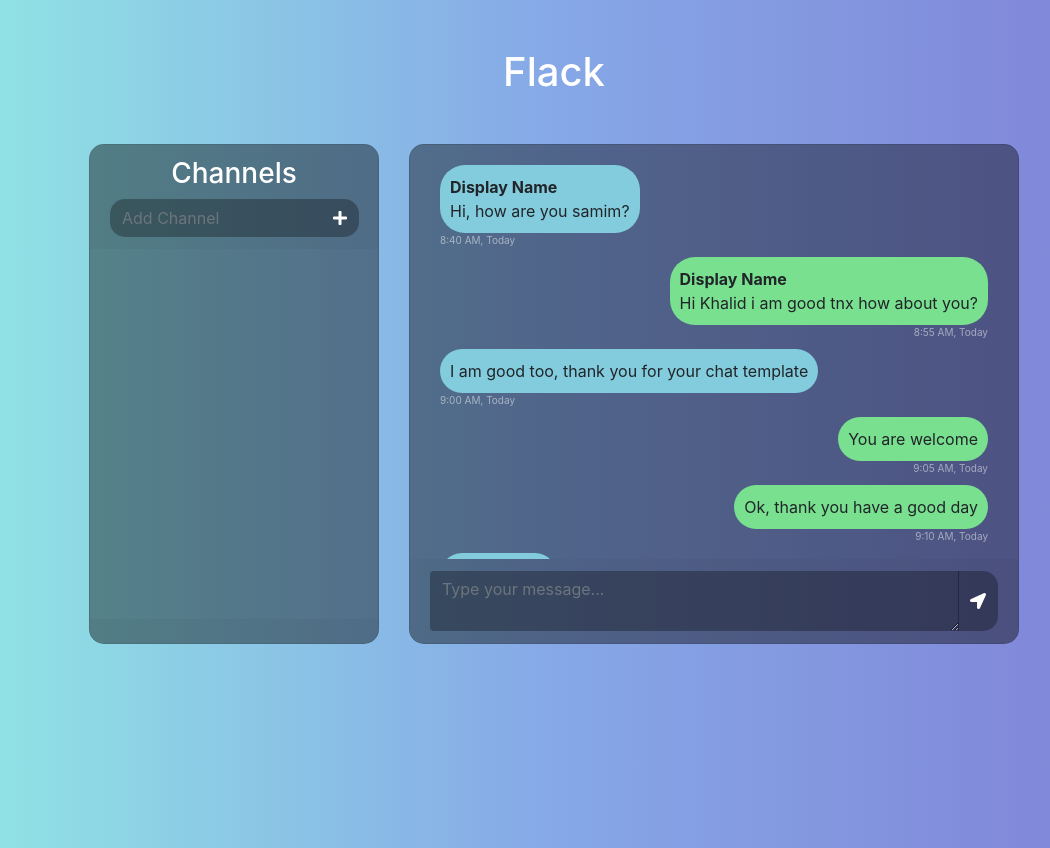
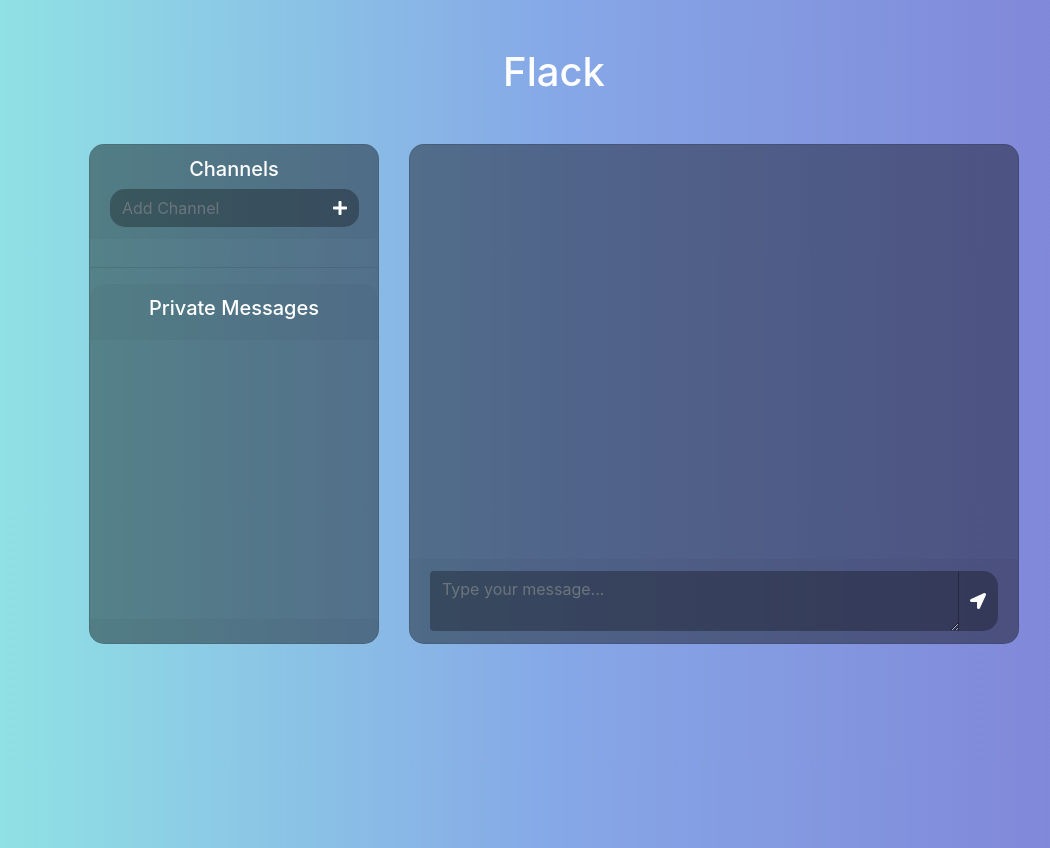
Before and after one commit to victor-teh/Flack, a Flask app: page / in a window 1280 px wide. Shown: the whole page, without its empty margins (86-1136 px from the left). Run offline with Flask 2, Linux system fonts and the light colour scheme; some libraries are stand-ins or nearby versions.

Commit message:
private message in progress

```diff
--- a/static/index.js
+++ b/static/index.js
@@ -143,7 +143,7 @@ $(function () {
             appendChannel(data['channel']);
             $('#channelList li:last').addClass('active');
             $('#channelList li:last').click();
-            // inRoom = true;
+            inRoom = true;
             var removeHash = $('#channelList li:last').text().slice(1);
             localStorage.setItem('activeChannel', removeHash);
             $('#channelList').scrollTop(500000);
@@ -165,8 +165,8 @@ $(function () {
     socket.on('joined', data => {
         loadMessages(data);
         $('#messageInput').focus();
-        $('.text-danger').on('click', function () {
-            chooseUser($(this).text());
+        $('.text-info').on('click', function () {
+            // chooseUser($(this).text());
         });
     });
 
@@ -180,19 +180,97 @@ $(function () {
             loadMessages(data);
         }
 
-        $('.text-danger').on('click', function () {
-            chooseUser($(this).text());
+        $('.text-info').on('click', function () {
+            // chooseUser($(this).text());
         });
     });
 
     socket.on('announce to room', data => {
         loadMessages(data);
-        $('.text-danger').on('click', function () {
-            chooseUser($(this).text());
+        $('.text-info').on('click', function () {
+            // chooseUser($(this).text());
         });
     });
+    socket.on('private room', data => {
+        const li = document.createElement('li');
+        const div = document.createElement('div');
+        const div2 = document.createElement('div');
+        const span = document.createElement('span');
+        div.className = 'd-flex bd-highlight'
+        div2.className = 'user_info'
+        li.append(div);
+        div.append(div2);
+        div2.append(span);
 
-})
+        if (data["sender"] == localStorage.getItem('username')) {
+            privateWindow = true;
+            inRoom = false;
+            $('#channelList .active').removeClass('active');
+            li.addClass('active');
+            localStorage.setItem('activeMessage', data['receiver']);
+            loadPrivateMessages(data, data['receiver']);
+            var receiverExist = false;
+            $("#inbox > span").each(function () {
+                if ($(this).text().search(data['receiver']) > -1) {
+                    receiverExist = true;
+                }
+            });
+            if (!receiverExist) {
+                span.innerHTML = data['receiver'];
+                $('#inbox').append(li);
+            }
+        } else {
+            //if private window open
+            if (privateWindow) {
+                if (localStorage.getItem('activeMessage') == data['sender']) {
+                    loadPrivateMessages(data, data['sender']);
+                } else {
+                    var senderExist = false;
+                    $("#inbox > span").each(function () {
+                        if ($(this).text().search(data['sender']) > -1) {
+                            $(this).html(data['sender']);
+                            $(this).addClass('bg-info');
+                            senderExist = true;
+                        }
+                    });
+                    if (!senderExist) {
+                        span.innerHTML = data['sender'];
+                        div.className = 'fd-flex bd-highlight bg-info';
+                        $('#inbox').append(li);
+                    }
+                }
+            } else {
+                var senderExist = false;
+                $("#inbox > span").each(function () {
+                    if ($(this).text().search(data['sender']) > -1) {
+                        $(this).html(data['sender']);
+                        $(this).addClass('bg-info');
+                        senderExist = true;
+                    }
+                });
+                if (!senderExist) {
+                    span.innerHTML = data['sender'];
+                    div.className = 'd-flex bd-highlight bg-info';
+                    $('#inbox').append(li);
+                }
+            }
+        }
+        $('#inbox li').on('click', function () {
+            $('#messageInput').focus();
+            localStorage.setItem('activeMessage', $(this > span).text());
+            $(this > span).removeClass('bg-info');
+            loadPrivateMessages(data, $(this > span).text());
+            privateWindow = true;
+            const username = localStorage.getItem('username');
+            const time = new Date().toLocaleString();
+            activeChannel = localStorage.getItem('activeChannel');
+            if (activeChannel != "General" && inRoom) {
+                socket.emit('leave', { 'channel': activeChannel, 'mymessage': 'has left the room', 'username': username, 'time': time });
+            }
+            inRoom = false;
+            $('#channelList .active').removeClass('active');
+        });
+    });
     function loadChannels(data) {
         for (channel in data['channels']) {
             appendChannel(channel);
@@ -232,7 +310,7 @@ function loadMessages(data) {
             } else {
                 div.className = 'd-flex justify-content-start mb-4';
                 div2.className = 'msg_cotainer';
-            nameSpan.className = 'font-weight-bold text-danger';
+                nameSpan.className = 'font-weight-bold text-info pointer';
                 timeSpan.className = 'msg_time';
             }
 
@@ -248,7 +326,6 @@ function loadMessages(data) {
         }
     }
     function chooseUser(user) {
-    if (user != localStorage.getItem('username')) {
         const username = localStorage.getItem('username');
         const time = new Date().toLocaleString();
         activeChannel = localStorage.getItem('activeChannel');
@@ -259,8 +336,41 @@ function chooseUser(user) {
         if (activeChannel != "General") {
             socket.emit('leave', { 'channel': activeChannel, 'mymessage': 'has left the room', 'username': username, 'time': time });
         }
-    } else {
-
-    }
         $('#messageInput').focus();
     }
+    function loadPrivateMessages(data, otherUser) {
+        $('#messages').html("");
+        for (message in data['privateMessages'][localStorage.getItem('username')][otherUser]) {
+            const div = document.createElement('div');
+            const div2 = document.createElement('div');
+            const nameSpan = document.createElement('span');
+            const p = document.createElement('p');
+            const timeSpan = document.createElement('span');
+            nameSpan.innerHTML = data['privateMessages'][localStorage.getItem('username')][otherUser][message]['username']
+            p.innerHTML = data['privateMessages'][localStorage.getItem('username')][otherUser][message]['text']
+            timeSpan.innerHTML = data['privateMessages'][localStorage.getItem('username')][otherUser][message]['time'];
+
+            if (data['privateMessages'][localStorage.getItem('username')][otherUser][message]['username'] == localStorage.getItem('username')) {
+                div.className = 'd-flex justify-content-end mb-4';
+                div2.className = 'msg_cotainer_send';
+                nameSpan.className = 'font-weight-bold text-success';
+                timeSpan.className = 'msg_time_send';
+            } else {
+                div.className = 'd-flex justify-content-start mb-4';
+                div2.className = 'msg_cotainer';
+                nameSpan.className = 'font-weight-bold text-info pointer';
+                timeSpan.className = 'msg_time';
+            }
+
+            p.className = 'm-0';
+
+            $('#messages').append(div);
+            div.append(div2);
+            div2.append(nameSpan);
+            div2.append(p);
+            div2.append(timeSpan);
+
+            $('#messages').scrollTop(500000);
+        }
+    }
+})
--- a/static/styles.css
+++ b/static/styles.css
@@ -221,3 +221,7 @@ html {
         margin-bottom: 15px !important;
     }
 }
+
+.pointer {
+    cursor: pointer;
+}
--- a/templates/index.html
+++ b/templates/index.html
@@ -43,7 +43,7 @@
             <div class="col-md-4 col-xl-3 chat">
                 <div class="card mb-sm-3 mb-md-0 contacts_card">
                     <div class="card-header">
-                        <h3 class="text-center text-white">Channels</h3>
+                        <h5 class="text-center text-white">Channels</h5>
                         <div class="input-group">
                             <input type="text" placeholder="Add Channel" name="" class="form-control add_channel">
                             <div class="input-group-prepend">
@@ -56,6 +56,14 @@
                         <ui class="contacts" id="channelList">
                             <!--place for list of channels-->
                         </ui>
+                        <hr>
+                        <div class="card-header">
+                            <h5 class="text-center text-white">Private Messages</h5>
+                        </div>
+                        <ui class="contacts" id="inbox">
+                            <!--place for list of messages-->
+                        </ui>
+
                     </div>
                     <div class="card-footer"></div>
                 </div>
@@ -71,47 +79,7 @@
                         </div>
                     </div> -->
                     <div class="card-body msg_card_body" id="messages">
-                        <div class="d-flex justify-content-start mb-4">
-                            <div class="msg_cotainer">
-                                <span class="font-weight-bold">Display Name</span><br>
-                                <p class="m-0">
-
-                                    Hi, how are you samim?
-                                </p>
-                                <span class="msg_time">8:40 AM, Today</span>
-                            </div>
-                        </div>
-                        <div class="d-flex justify-content-end mb-4">
-                            <div class="msg_cotainer_send">
-                                <span class="font-weight-bold">Display Name</span><br>
-                                Hi Khalid i am good tnx how about you?
-                                <span class="msg_time_send">8:55 AM, Today</span>
-                            </div>
-                        </div>
-                        <div class="d-flex justify-content-start mb-4">
-                            <div class="msg_cotainer">
-                                I am good too, thank you for your chat template
-                                <span class="msg_time">9:00 AM, Today</span>
-                            </div>
-                        </div>
-                        <div class="d-flex justify-content-end mb-4">
-                            <div class="msg_cotainer_send">
-                                You are welcome
-                                <span class="msg_time_send">9:05 AM, Today</span>
-                            </div>
-                        </div>
-                        <div class="d-flex justify-content-end mb-4">
-                            <div class="msg_cotainer_send">
-                                Ok, thank you have a good day
-                                <span class="msg_time_send">9:10 AM, Today</span>
-                            </div>
-                        </div>
-                        <div class="d-flex justify-content-start mb-4">
-                            <div class="msg_cotainer">
-                                Bye, see you
-                                <span class="msg_time">9:12 AM, Today</span>
-                            </div>
-                        </div>
+                        <!-- place for messages -->
                     </div>
                     <div class="card-footer">
                         <div class="input-group">
```
Also changed, not shown: README.md. Lines whose indentation alone changed are shown as unchanged.
